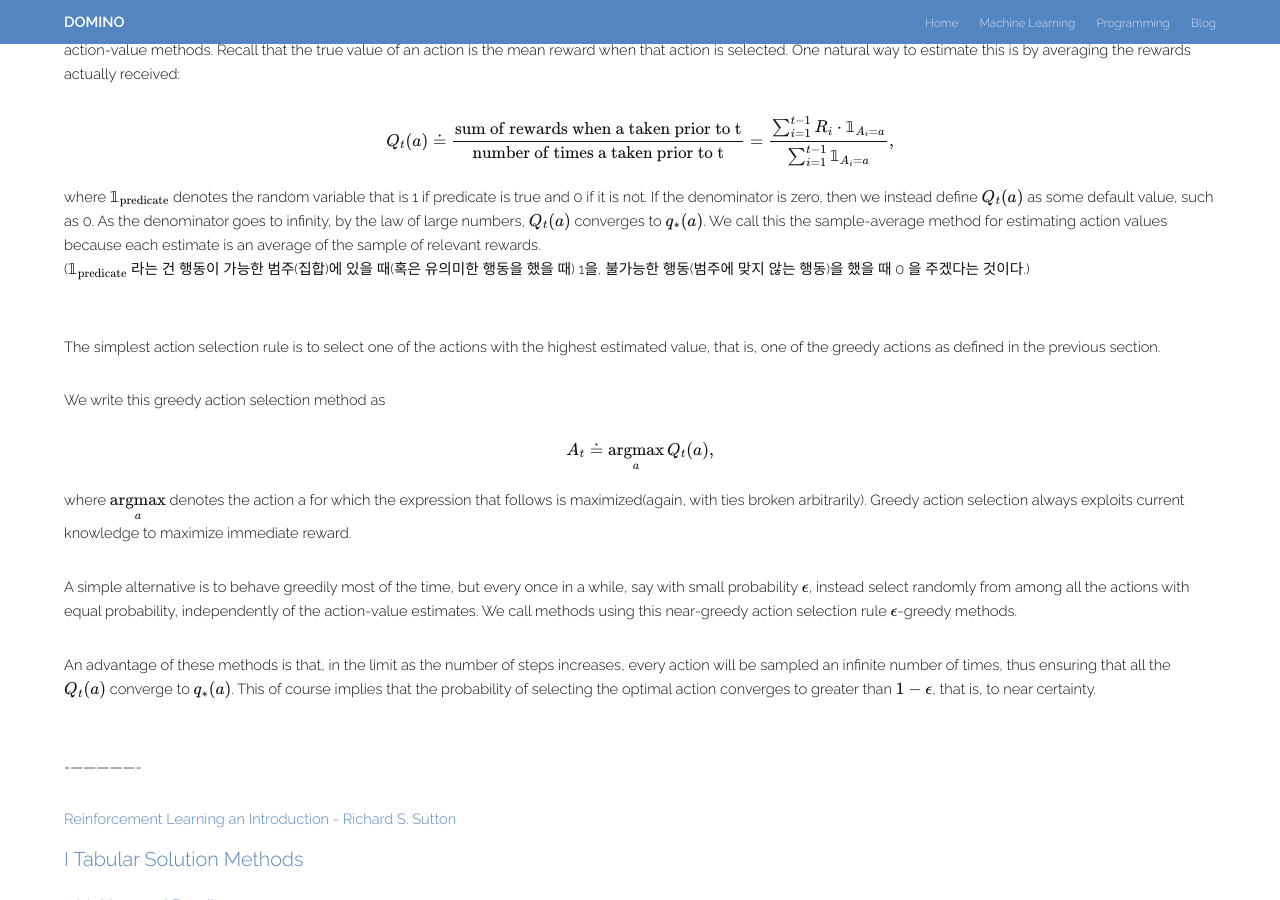
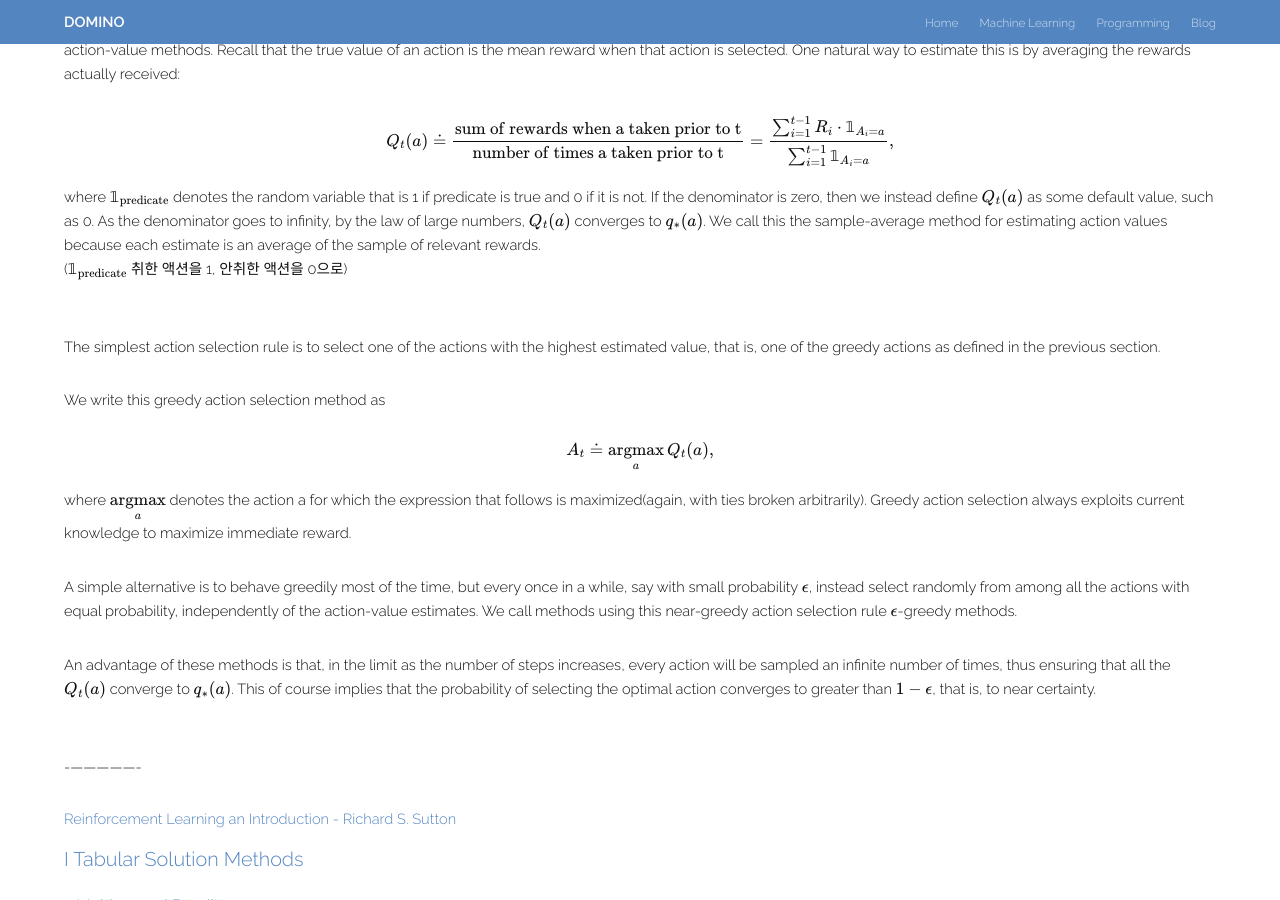
Before and after one commit to backgom2357/backgom2357.github.io, a Jekyll site: the page built from _posts/2019-10-02-(Highlight 06-2.2) RL an Introduction - S. Sutton.markdown, in a window 1280 px wide and 900 px high, scrolled down 333 px. Built offline with Jekyll 4.4.1, drawn with Linux system fonts in a browser that asks for light colours; formulas are drawn with MathJax 3.

Commit message:
fix explanation

```diff
--- a/_posts/2019-10-02-(Highlight 06-2.2) RL an Introduction - S. Sutton.markdown
+++ b/_posts/2019-10-02-(Highlight 06-2.2) RL an Introduction - S. Sutton.markdown
@@ -14,7 +14,7 @@ $$
 
 where $ \mathbb{1}_ \text{predicate} $ denotes the random variable that is 1 if predicate is true and 0 if it is not. If the denominator is zero, then we instead define $Q_t(a)$ as some default value, such as 0. As the denominator goes to infinity, by the law of large numbers, $Q_t(a)$ converges to $q_*(a)$. We call this the sample-average method for estimating action values because each estimate is an average of the sample of relevant rewards.
 <br>
-($ \mathbb{1}_ \text{predicate} $ 라는 건 행동이 가능한 범주(집합)에 있을 때(혹은 유의미한 행동을 했을 때) 1을, 불가능한 행동(범주에 맞지 않는 행동)을 했을 때 0 을 주겠다는 것이다.)
+($ \mathbb{1}_ \text{predicate} $ 취한 액션을 1, 안취한 액션을 0으로)
 
 <br>
 The simplest action selection rule is to select one of the actions with the highest estimated value, that is, one of the greedy actions as defined in the previous section.
```
